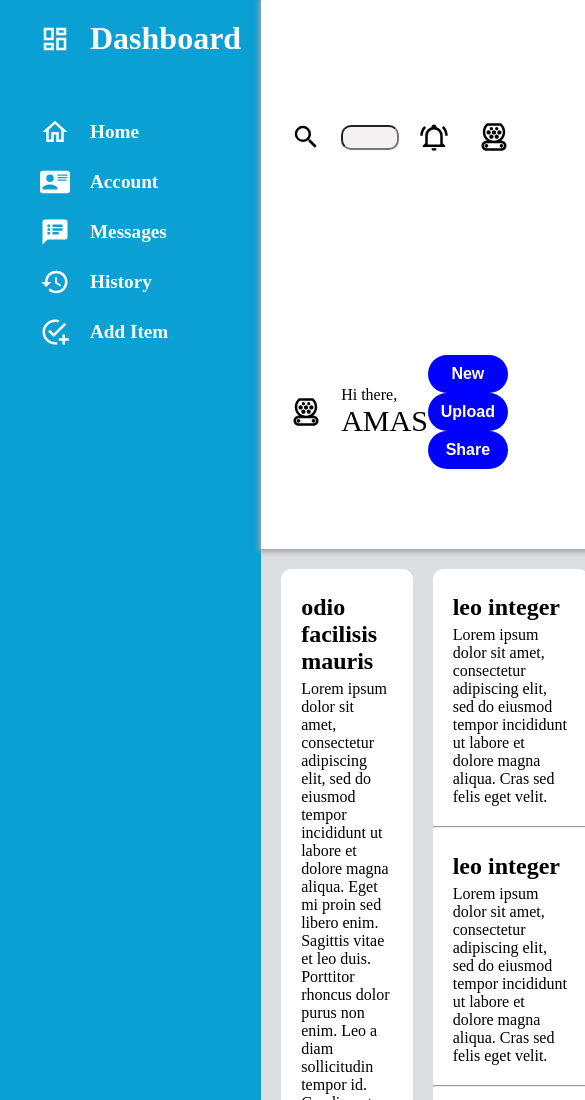
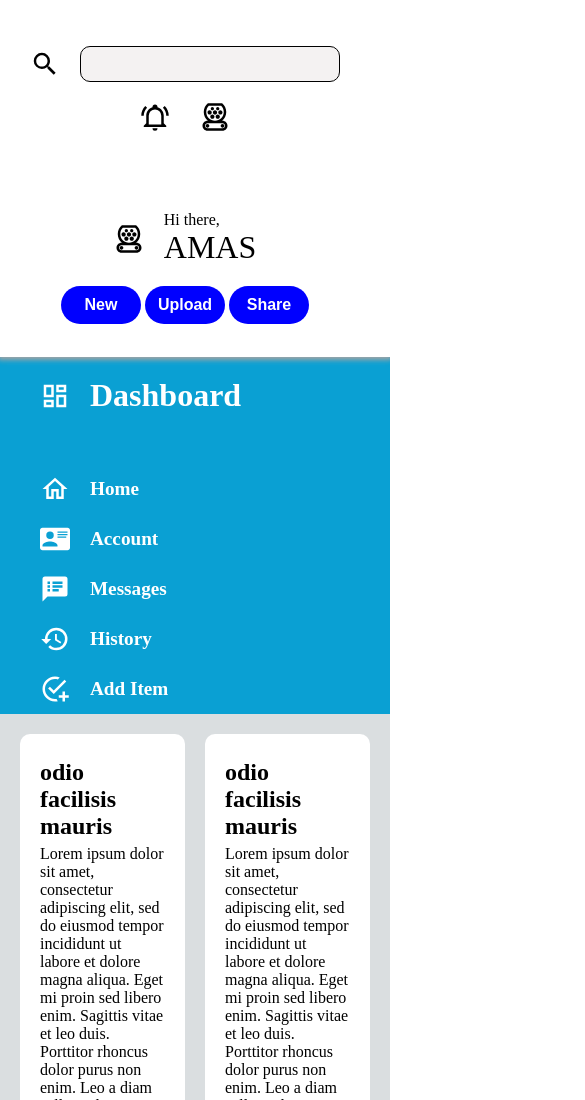
Before and after one commit to Ahmed-Seleem01/dashboard, a plain HTML site: page index.html in a window 390 px wide. Shown: the top 1100 px of the page, 585 px wide, since content can reach past the window. Drawn offline with Linux system fonts and the light colour scheme.

Commit message:
Make page responsive on small screen

```diff
--- a/css/styles.css
+++ b/css/styles.css
@@ -8,7 +8,7 @@ body {
   padding: 0;
 }
 .container div {
-  /*border: 1px solid;*/
+  /* border: 1px solid;  */
 }
 .container {
   display: grid;
@@ -31,19 +31,20 @@ body {
 }
 .first-row div:nth-child(2){
   padding: 0 20px;
-  font-size: 20px;
+  font-size: 1.3rem;
   gap: 30px;
 }
 .first-row div:nth-child(1){
   display: flex;
   justify-content: flex-start;
   width: 100%;
-  /* border: 2px solid; */
 }
 .first-row div:nth-child(1) input{
+  border: 1px solid black;
   max-width: 30rem;
   width: 100%;
-  padding: 3px;
+  padding: 8px;
+  font-size: 1rem;
   border-radius: 10px;
   background-color: rgb(244, 242, 242);
 }
@@ -55,7 +56,7 @@ body {
   gap: 20px;
 }
 .second-row div:nth-child(1) div:nth-child(2) p:nth-child(2){
-  font-size: 30px;
+  font-size: 2rem;
 }
 .sidebar {
   grid-area: 1 / 1 / 3 / 2;
@@ -75,6 +76,7 @@ body {
   grid-template-columns: 5fr 2fr;
   gap: 20px;
   padding: 20px;
+  /* padding-bottom: 50px; */
   background-color: rgb(218, 222, 224);
 }
 .article div{
@@ -88,7 +90,7 @@ body {
 
   grid-area: 1 / 1 / 3 / 2;
   display: grid;
-  grid-template-columns: repeat(auto-fit, minmax(auto, 1fr));
+  grid-template-columns: repeat(auto-fit, minmax(200px, 1fr));
   gap: 20px;
 }
 .announcements {
@@ -155,3 +157,42 @@ button{
 h2,h1{
   margin: 5px 0;
 }
+
+
+@media (max-width: 450px) {
+  .container{
+    grid-template: 1fr 1fr 8fr/ 1fr;
+  }
+  .header{
+    grid-area: 1/1/2/2;
+  }
+
+  .header .first-row , .header .second-row {
+    display: flex;
+    flex-direction: column;
+    /* align-items: center; */
+    justify-content: center;
+    gap: 20px;
+    padding: 0 50px 0 30px;
+  }
+  .sidebar {
+    grid-area: 2/1/3/2;
+  }
+
+  .article{
+    grid-area: 3/1/4/1;
+    grid-template-columns: 1fr;
+    grid-template-rows: 4fr 1fr 1fr;
+  }
+
+  .article .projects{
+    grid-area: 1 / 1 / 2/ 2;
+    grid-template-columns: repeat(auto-fit, minmax(160px, 1fr));
+  }
+  .article .announcements{
+    grid-area: 2 / 1 / 3/ 2;
+  }
+  .article .trending{
+    grid-area: 3 / 1 / 4/ 2;
+  }
+}
```
